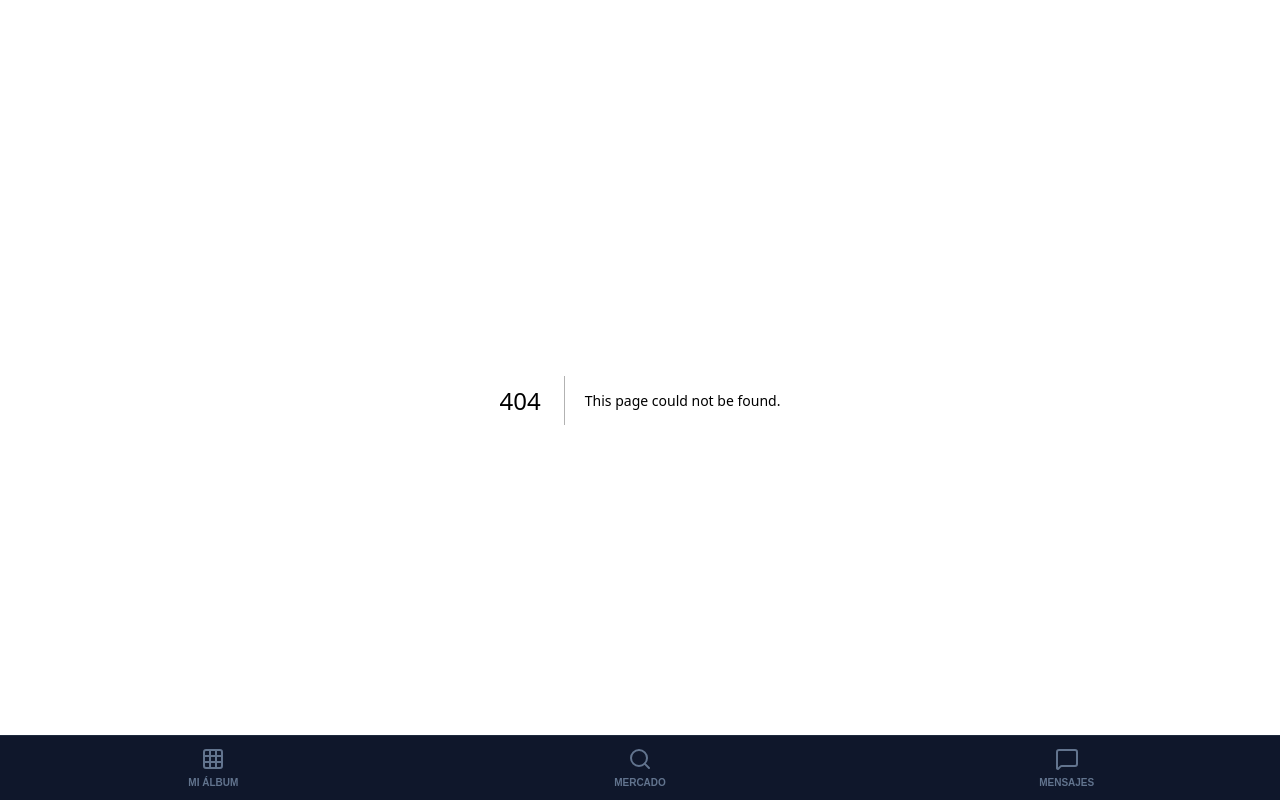
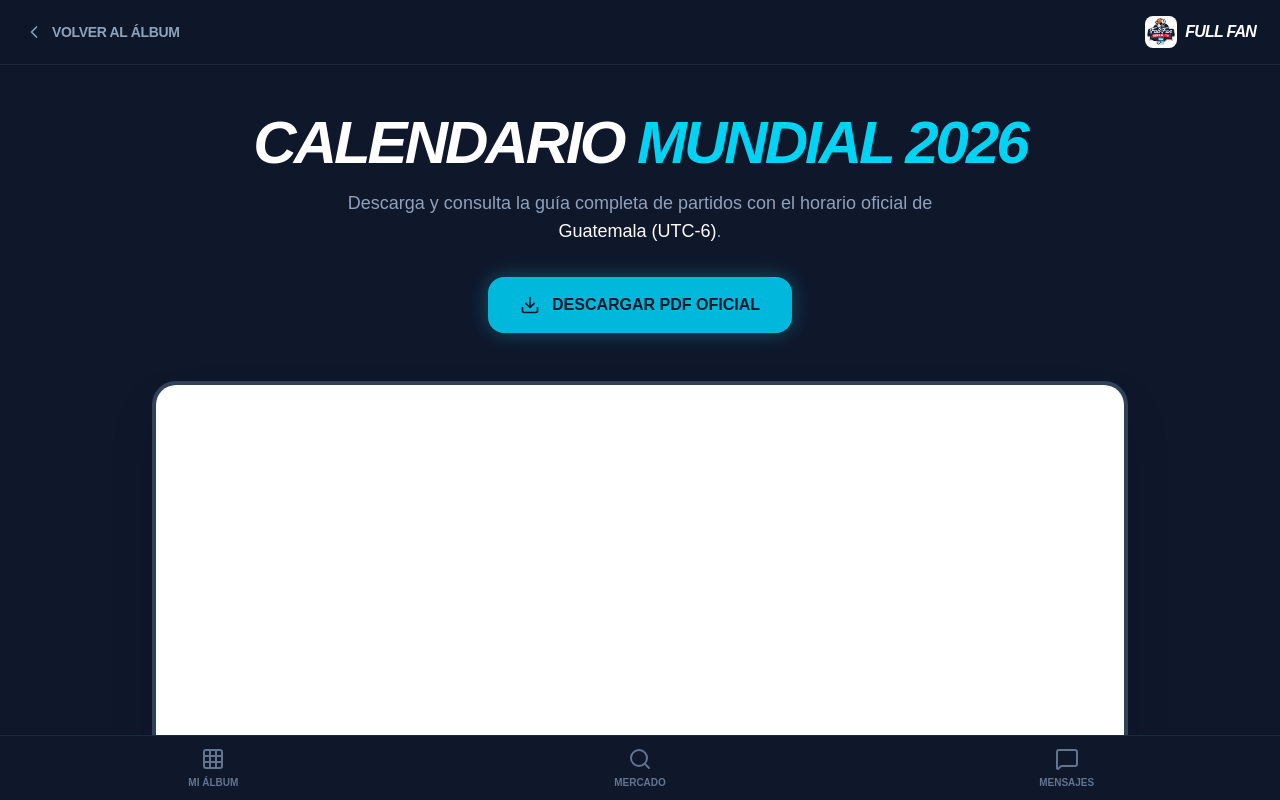
Before and after one commit to giocarvi/album-tracker, a Next.js app: page /calendario in a window 1280 px wide. Before the commit this address had no page. Shown: the top 800 px of the page. Built offline with nearby package versions, Linux system fonts and the light colour scheme.

Commit message:
Landing page del calendario

```diff
--- /dev/null
+++ b/app/calendario/page.tsx
@@ -0,0 +1,80 @@
+'use client';
+
+import React from 'react';
+import { Download, ChevronLeft, Globe, ShieldCheck } from 'lucide-react';
+import Link from 'next/link';
+
+export default function CalendarioPage() {
+  return (
+    <div className="min-h-screen bg-slate-900 text-white font-sans">
+      {/* Navbar Minimalista */}
+      <nav className="border-b border-slate-800 bg-slate-900/50 backdrop-blur-md sticky top-0 z-50">
+        <div className="max-w-7xl mx-auto px-6 h-16 flex items-center justify-between">
+          <Link href="/" className="flex items-center gap-2 text-slate-400 hover:text-white transition-colors">
+            <ChevronLeft size={20} />
+            <span className="text-sm font-bold uppercase tracking-tight">Volver al Álbum</span>
+          </Link>
+          <div className="flex items-center gap-2">
+            <img src="/Logo FF.jpg" alt="Full Fan" className="w-8 h-8 rounded-lg" />
+            <span className="font-black italic uppercase tracking-tighter">Full Fan</span>
+          </div>
+        </div>
+      </nav>
+
+      <main className="max-w-5xl mx-auto p-6 py-12">
+        {/* Encabezado de la Landing */}
+        <div className="text-center mb-12">
+          <h1 className="text-5xl md:text-6xl font-black italic uppercase tracking-tighter mb-4 leading-none">
+            Calendario <span className="text-cyan-400">Mundial 2026</span>
+          </h1>
+          <p className="text-slate-400 text-lg max-w-2xl mx-auto font-medium">
+            Descarga y consulta la guía completa de partidos con el horario oficial de <span className="text-white">Guatemala (UTC-6)</span>.
+          </p>
+
+          <div className="mt-8 flex flex-wrap justify-center gap-4">
+            <a
+              href="/calendario-mundial-2026.pdf"
+              download
+              className="bg-cyan-500 hover:bg-cyan-400 text-slate-900 px-8 py-4 rounded-2xl font-black uppercase flex items-center gap-3 transition-all transform hover:scale-105 shadow-[0_0_20px_rgba(34,211,238,0.3)]"
+            >
+              <Download size={20} /> Descargar PDF Oficial
+            </a>
+          </div>
+        </div>
+
+        {/* Visor de PDF */}
+        <div className="bg-slate-800 rounded-3xl border-4 border-slate-700 overflow-hidden shadow-2xl mb-12 h-[600px] md:h-[800px]">
+          <iframe
+            src="/calendario-mundial-2026.pdf"
+            className="w-full h-full"
+            title="Calendario Mundial 2026 Full Fan"
+          >
+            <p>Tu navegador no puede mostrar el PDF. <a href="/calendario-mundial-2026.pdf" className="text-cyan-400 underline">Haz clic aquí para descargarlo.</a></p>
+          </iframe>
+        </div>
+
+        {/* Banner de Conversión (Para atraer usuarios al álbum) */}
+        <section className="bg-gradient-to-br from-cyan-600 to-blue-700 rounded-3xl p-8 md:p-12 text-center relative overflow-hidden">
+          <div className="relative z-10">
+            <h2 className="text-3xl md:text-4xl font-black uppercase italic mb-4">¿Ya estás llenando tu álbum?</h2>
+            <p className="text-cyan-100 mb-8 text-lg font-bold">Lleva el control de tus estampas faltantes y repetidas con nuestra App Digital.</p>
+            <Link
+              href="/login"
+              className="bg-white text-blue-700 px-10 py-4 rounded-xl font-black uppercase hover:bg-slate-100 transition-colors shadow-xl"
+            >
+              Registrarme Gratis
+            </Link>
+          </div>
+          {/* Decoración de fondo */}
+          <div className="absolute top-0 right-0 opacity-10 transform translate-x-1/4 -translate-y-1/4">
+             <Globe size={300} />
+          </div>
+        </section>
+      </main>
+
+      <footer className="py-12 border-t border-slate-800 text-center text-slate-500 text-sm font-bold uppercase tracking-widest">
+        © 2026 Full Fan Systems • Guatemala City
+      </footer>
+    </div>
+  );
+}
```
Also changed, not shown: 1 other file (tests, documents, lock files or other folders).
